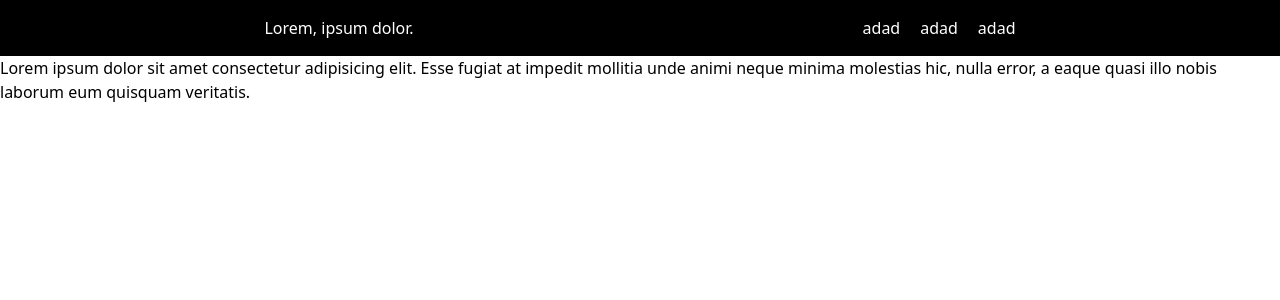
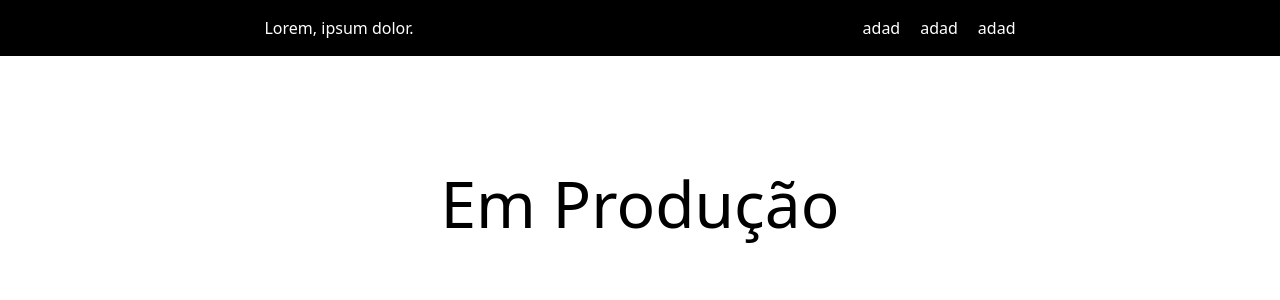
Before and after one commit to NatanCastro/Portifolio, a React (Vite) app: page / in a window 1280 px wide. Shown: the top 300 px of the page. Built offline with nearby package versions, Linux system fonts and the light colour scheme.

Commit message:
chore: add 'Em produção' text

```diff
--- a/src/App.tsx
+++ b/src/App.tsx
@@ -4,10 +4,8 @@ function App() {
   return (
     <>
       <Header />
-      <h1>
-        Lorem ipsum dolor sit amet consectetur adipisicing elit. Esse fugiat at
-        impedit mollitia unde animi neque minima molestias hic, nulla error, a
-        eaque quasi illo nobis laborum eum quisquam veritatis.
+      <h1 style={{ textAlign: "center", fontSize: "4rem", marginTop: "100px" }}>
+        Em Produção
       </h1>
     </>
   );
```
